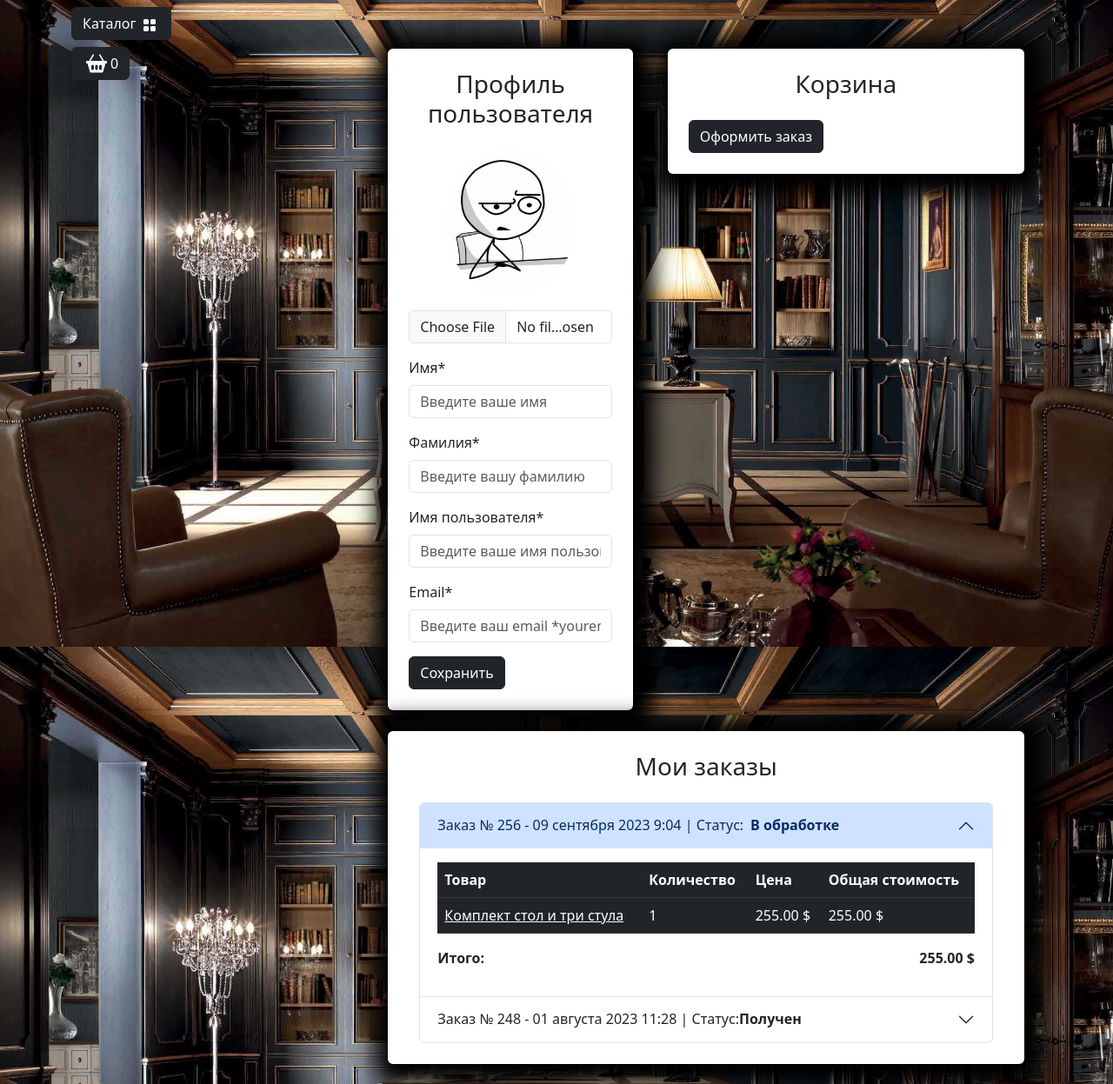
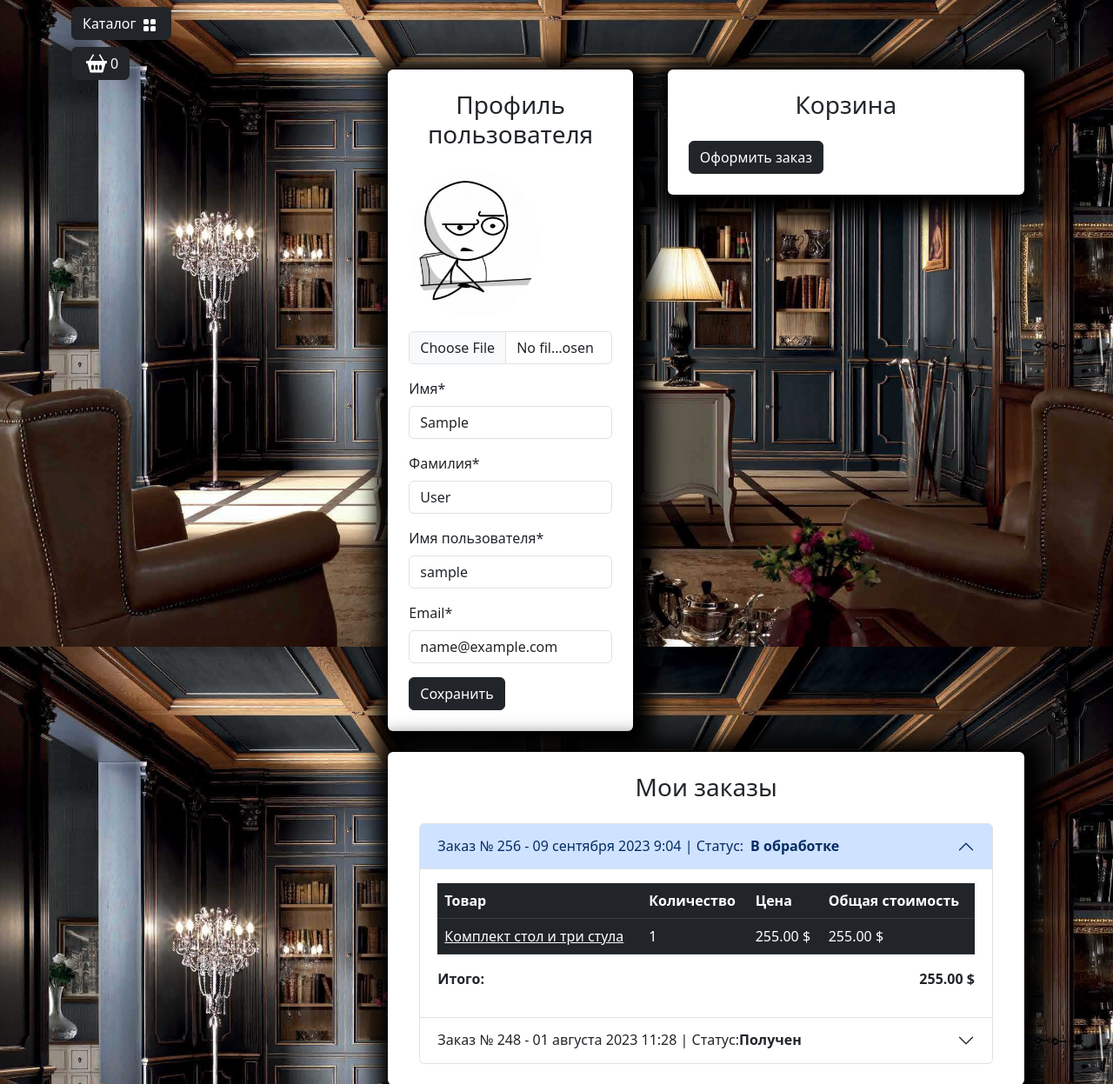
Before and after one commit to Kirill-Svitsov/internet_shop, a Django app: page /user/profile/ in a window 1280 px wide. Shown: the part 56-1303 px from the top of the page at 87% size. Run offline with Django 4.2, Linux system fonts and the light colour scheme; the visitor is signed in with stand-in values (Sample User, id 1); data comes from the database, SQL or seed files in the repository; some libraries are stand-ins or nearby versions.

Commit message:
First part ready

```diff
--- a/ishop/ishop/settings.py
+++ b/ishop/ishop/settings.py
@@ -144,3 +144,4 @@
 MEDIA_ROOT = BASE_DIR / 'media'
 
 AUTH_USER_MODEL = 'users.User'
+LOGIN_URL = '/user/login/'
--- a/ishop/templates/includes/notifications.html
+++ b/ishop/templates/includes/notifications.html
@@ -12,3 +12,26 @@
         </div>
     </div>
 {% endif %}
+<div class="container mt-4">
+    <div class="row justify-content-center">
+        <div class="col-md-6">
+            {% if messages %}
+                {% for message in messages %}
+                    {% if message.tags == 'success' %}
+                    <div id="notification" class="position-fixed start-50 translate-middle-x z-3 alert alert-success fade show custom-shadow" role="alert">
+                        {{ message }}
+                    </div>
+                    {% endif %}
+                    {% if message.tags == 'warning' %}
+                    <div id="notification" class="position-fixed start-50 translate-middle-x z-3 alert alert-danger fade show custom-shadow" role="alert">
+                        {{ message }}
+                    </div>
+                    {% endif %}
+                {% endfor %}
+            {% else %}
+            <div id="jq-notification" class="position-fixed start-50 translate-middle-x z-3 alert alert-success fade show custom-shadow" style="display: none;" role="alert">
+            </div>
+            {% endif %}
+        </div>
+    </div>
+</div>
--- a/ishop/users/forms.py
+++ b/ishop/users/forms.py
@@ -1,5 +1,5 @@
 from django import forms
-from django.contrib.auth.forms import AuthenticationForm, UserCreationForm
+from django.contrib.auth.forms import AuthenticationForm, UserCreationForm, UserChangeForm
 
 from users.models import User
 
@@ -21,3 +21,17 @@
             'password1',
             'password2'
         )
+
+
+class UserProfileForm(UserChangeForm):
+    image = forms.ImageField(required=False)
+
+    class Meta:
+        model = User
+        fields = (
+            'image',
+            'first_name',
+            'last_name',
+            'username',
+            'email',
+        )
--- a/ishop/users/templates/users/login.html
+++ b/ishop/users/templates/users/login.html
@@ -15,7 +15,9 @@
                                     <h2 class="text-center mb-4">Авторизация</h2>
                                     <form action="{% url 'user:login' %}" method="post">
                                         {% csrf_token %}
-
+                                        {% if request.GET.next %}
+                                            <input type="hidden" name="next" value="{{ request.GET.next }}">
+                                        {% endif %}
                                         <div class="mb-3">
                                             <label for="id_username" class="form-label">Имя пользователя:</label>
                                             <input type="text"
--- a/ishop/users/templates/users/profile.html
+++ b/ishop/users/templates/users/profile.html
@@ -15,35 +15,81 @@
                         <div class="col-md-5">
                             <div class=" bg-white p-4 mb-4 mx-2 rounded custom-shadow">
                                 <h3 class="text-center mb-4">Профиль пользователя</h3>
-                                        <form>
-                                            <div class="row">
-                                                <div class="col-md-12 mb-3 text-center">
+                                <form action="{% url 'users:profile' %}" method="post" enctype="multipart/form-data">
+                                    {% csrf_token %}
+                                    {% if user.image %}
+                                    <img src="{{ user.image.url }}"
+                                         alt="Аватар пользователя" class="img-fluid rounded-circle"
+                                         style="max-width: 150px;">
+                                    {% else %}
                                     <img src="{% static 'deps/images/baseavatar.jpg' %}"
                                          alt="Аватар пользователя" class="img-fluid rounded-circle"
                                          style="max-width: 150px;">
-                                                    <input type="file" class="form-control mt-3" id="avatar"
+                                    {% endif %}
+                                    <div class="row">
+                                        <div class="col-md-12 mb-3 text-center">
+                                            <input
+                                                    type="file" class="form-control mt-3"
+                                                    id="id_image"
+                                                    name="image"
                                                     accept="image/*">
+                                            {% if form.image.errors %}
+                                            <div class="alert alert-danger alert-dismissible fade show">
+                                                {{form.image.errors}}
+                                            </div>
+                                            {% endif %}
                                         </div>
                                         <div class="col-md-12 mb-3">
-                                                    <label for="firstName" class="form-label">Имя*</label>
-                                                    <input type="text" class="form-control" id="firstName"
-                                                        placeholder="Введите ваше имя" value="" required>
+                                            <label for="id_first_name" class="form-label">Имя*</label>
+                                            <input type="text" class="form-control" id="id_first_name"
+                                                   name="first_name"
+                                                   placeholder="Введите ваше имя"
+                                                   value="{{ form.first_name.value }}"
+                                                   required>
+                                            {% if form.first_name.errors %}
+                                            <div class="alert alert-danger alert-dismissible fade show">
+                                                {{form.first_name.errors}}
+                                            </div>
+                                            {% endif %}
                                         </div>
                                         <div class="col-md-12 mb-3">
-                                                    <label for="lastName" class="form-label">Фамилия*</label>
-                                                    <input type="text" class="form-control" id="lastName"
-                                                        placeholder="Введите вашу фамилию" value="" required>
+                                            <label for="id_last_name" class="form-label">Фамилия*</label>
+                                            <input type="text" class="form-control" id="id_last_name"
+                                                   placeholder="Введите вашу фамилию"
+                                                   name="last_name"
+                                                   value="{{ form.last_name.value }}"
+                                                   required>
+                                            {% if form.last_name.errors %}
+                                            <div class="alert alert-danger alert-dismissible fade show">
+                                                {{form.last_name.errors}}
+                                            </div>
+                                            {% endif %}
                                         </div>
                                         <div class="col-md-12 mb-3">
-                                                    <label for="username" class="form-label">Имя пользователя*</label>
-                                                    <input type="text" class="form-control" id="username"
-                                                        placeholder="Введите ваше имя пользователя" value="" required>
+                                            <label for="id_username" class="form-label">Имя пользователя*</label>
+                                            <input type="text" class="form-control" id="id_username"
+                                                   name="username"
+                                                   placeholder="Введите ваше имя пользователя"
+                                                   value="{{ form.username.value }}"
+                                                   required>
+                                            {% if form.username.errors %}
+                                            <div class="alert alert-danger alert-dismissible fade show">
+                                                {{form.username.errors}}
+                                            </div>
+                                            {% endif %}
                                         </div>
                                         <div class="col-md-12 mb-3">
-                                                    <label for="email" class="form-label">Email*</label>
-                                                    <input type="email" class="form-control" id="email"
-                                                        placeholder="Введите ваш email *youremail@example.com" value=""
+                                            <label for="id_email" class="form-label">Email*</label>
+                                            <input type="email" class="form-control" id="id_email"
+                                                   name="email"
+                                                   placeholder="Введите ваш email *youremail@example.com"
+                                                   value="{{ form.email.value }}"
                                                    required>
+                                            {% if form.email.errors %}
+                                            <div class="alert alert-danger alert-dismissible fade show">
+                                                {{form.email.errors}}
+                                            </div>
+                                            {% endif %}
                                         </div>
                                     </div>
                                     <button type="submit" class="btn btn-dark">Сохранить</button>
@@ -73,11 +119,15 @@
                                     <div class="accordion" id="accordionExample">
                                         <div class="accordion-item">
                                             <h2 class="accordion-header" id="heading1">
-                                                        <button class="accordion-button" type="button" data-bs-toggle="collapse" data-bs-target="#collapse1" aria-expanded="false" aria-controls="collapse1">
-                                                            Заказ № 256 - 09 сентября 2023 9:04 | Статус:<strong class="mx-2"> В обработке</strong>
+                                                <button class="accordion-button" type="button" data-bs-toggle="collapse"
+                                                        data-bs-target="#collapse1" aria-expanded="false"
+                                                        aria-controls="collapse1">
+                                                    Заказ № 256 - 09 сентября 2023 9:04 | Статус:<strong class="mx-2"> В
+                                                    обработке</strong>
                                                 </button>
                                             </h2>
-                                                    <div id="collapse1" class="accordion-collapse collapse show" aria-labelledby="heading1" data-bs-parent="#accordionExample">
+                                            <div id="collapse1" class="accordion-collapse collapse show"
+                                                 aria-labelledby="heading1" data-bs-parent="#accordionExample">
                                                 <div class="accordion-body">
                                                     <table class="table table-dark table-hover">
                                                         <thead>
@@ -90,7 +140,8 @@
                                                         </thead>
                                                         <tbody>
                                                         <tr>
-                                                                        <td><a class="text-white" href="#">Комплект стол и три стула</a></td>
+                                                            <td><a class="text-white" href="#">Комплект стол и три
+                                                                стула</a></td>
                                                             <td>1</td>
                                                             <td>255.00 $</td>
                                                             <td>255.00 $</td>
@@ -108,11 +159,15 @@
                                         </div>
                                         <div class="accordion-item">
                                             <h2 class="accordion-header" id="heading2">
-                                                        <button class="accordion-button collapsed" type="button" data-bs-toggle="collapse" data-bs-target="#collapse2" aria-expanded="false" aria-controls="collapse2">
-                                                            Заказ № 248 - 01 августа 2023 11:28 | Статус: <strong>Получен</strong>
+                                                <button class="accordion-button collapsed" type="button"
+                                                        data-bs-toggle="collapse" data-bs-target="#collapse2"
+                                                        aria-expanded="false" aria-controls="collapse2">
+                                                    Заказ № 248 - 01 августа 2023 11:28 | Статус:
+                                                    <strong>Получен</strong>
                                                 </button>
                                             </h2>
-                                                    <div id="collapse2" class="accordion-collapse collapse" aria-labelledby="heading2" data-bs-parent="#accordionExample">
+                                            <div id="collapse2" class="accordion-collapse collapse"
+                                                 aria-labelledby="heading2" data-bs-parent="#accordionExample">
                                                 <div class="accordion-body">
                                                     <table class="table table-dark table-hover">
                                                         <thead>
--- a/ishop/users/views.py
+++ b/ishop/users/views.py
@@ -1,12 +1,12 @@
-from django.contrib import auth
+from django.contrib import auth, messages
+from django.contrib.auth.decorators import login_required
 from django.http import HttpResponseRedirect
 from django.shortcuts import render, redirect
 from django.urls import reverse
 
-from users.forms import UserLoginForm, UserRegistrationForm
+from users.forms import UserLoginForm, UserRegistrationForm, UserProfileForm
 
 
-# Create your views here.
 def login(request):
     if request.method == 'POST':
         form = UserLoginForm(data=request.POST)
@@ -16,6 +16,9 @@
             user = auth.authenticate(username=username, password=password)
             if user:
                 auth.login(request, user)
+                messages.success(request, f'{username}, вы вошли в аккаунт')
+                if request.POST.get('next', None):
+                    return HttpResponseRedirect(request.POST.get('next'))
                 return HttpResponseRedirect(reverse('main:index'))
     else:
         form = UserLoginForm()
@@ -33,6 +36,7 @@
             form.save()
             user = form.instance
             auth.login(request, user)
+            messages.success(request, f'{user.username}, вы успешно зарегистрировались')
             return HttpResponseRedirect(reverse('main:index'))
     else:
         form = UserRegistrationForm()
@@ -43,13 +47,25 @@
     return render(request, 'users/registration.html', context)
 
 
+@login_required
 def profile(request):
+    if request.method == 'POST':
+        form = UserProfileForm(data=request.POST, instance=request.user, files=request.FILES)
+        if form.is_valid():
+            form.save()
+            messages.success(request, 'Профиль успешно обновлен')
+            return HttpResponseRedirect(reverse('users:profile'))
+    else:
+        form = UserProfileForm(instance=request.user)
     context = {
-        'title': 'Профиль'
+        'title': 'Профиль',
+        'form': form
     }
     return render(request, 'users/profile.html', context)
 
 
-def logout(requset):
-    auth.logout(requset)
+@login_required
+def logout(request):
+    messages.success(request, f'{request.user.username}, вы успешно вышли из аккаунта')
+    auth.logout(request)
     return redirect(reverse('main:index'))
```
Also changed, not shown: ishop/users/models.py (+21 -0 lines), ishop/media/users/images/000ььбб.jpg (added), ishop/media/users/images/у_зеркала_22.jpg (added), ishop/media/users/images/ыыььрр.jpg (added), ishop/users/migrations/0002_user_slug.py (added). Lines whose indentation alone changed are shown as unchanged.
